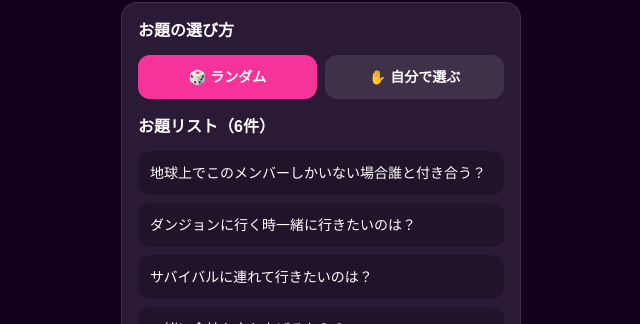
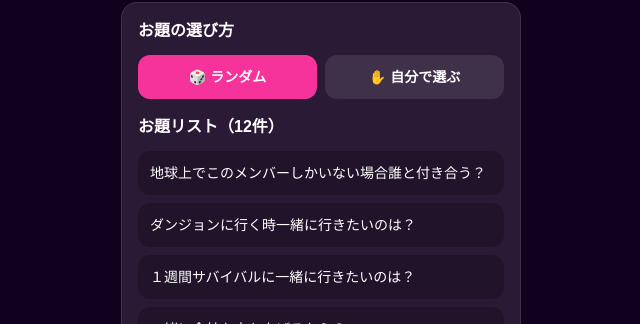
Before and after one commit to motimoti0427/matching_game, a Next.js app: page /host in a window 1280 px wide. Shown: the part 628-952 px from the top of the page, without its empty margins (319-959 px from the left). Built offline with nearby package versions, Linux system fonts and the light colour scheme; no server answers.

Commit message:
デフォルトお題追加

```diff
--- a/app/host/page.tsx
+++ b/app/host/page.tsx
@@ -76,10 +76,16 @@ export default function HostPage() {
   const [prompts, setPrompts] = useState<string[]>([
     "地球上でこのメンバーしかいない場合誰と付き合う？",
     "ダンジョンに行く時一緒に行きたいのは？",
-    "サバイバルに連れて行きたいのは？",
+    "１週間サバイバルに一緒に行きたいのは？",
     "一緒に会社を立ち上げるなら？",
-    "一番気を使わない人は？",
+    "１週間旅行に行くなら？",
     "誰にも言えない秘密を言うとしたら？",
+    "無人島で2人きりになるなら？",
+    "一緒に旅行に行きたい人は？",
+    "兄弟姉妹になるなら誰？",
+    "1日入れ替わるなら誰？",
+    "社長に叱られる、1人連れて行けるとしたら？",
+    "長距離ドライブに行くとしたら誰？",
   ]);
 
   useEffect(() => {
```
